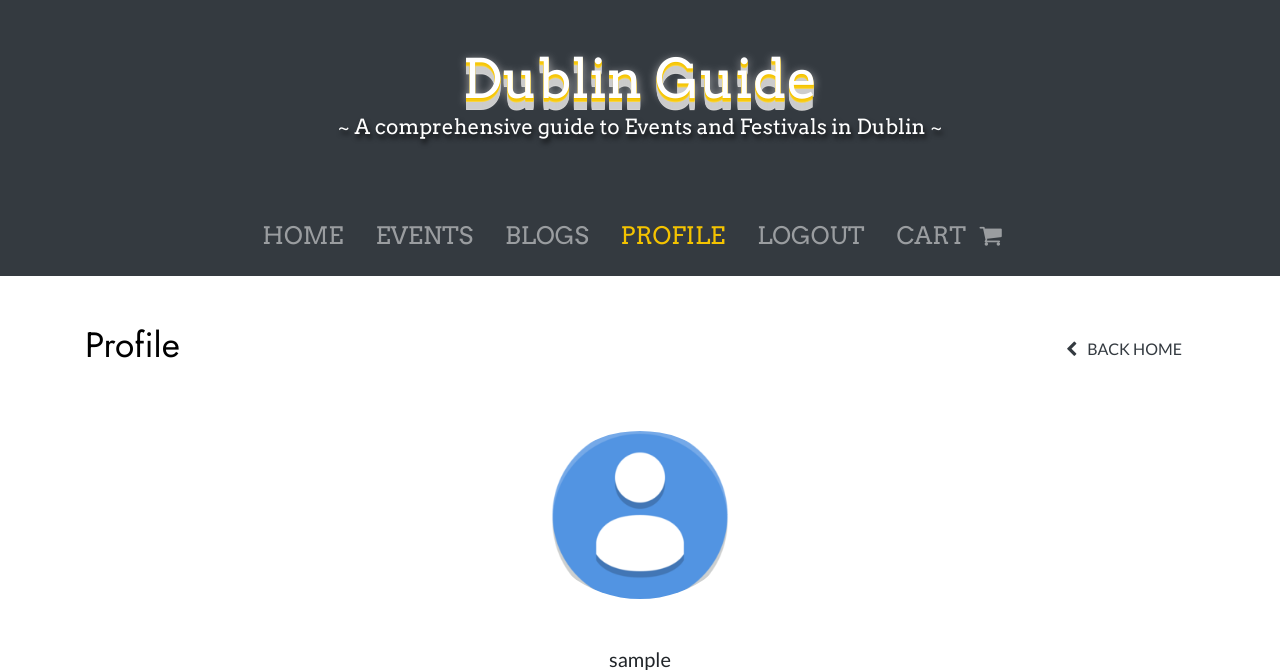
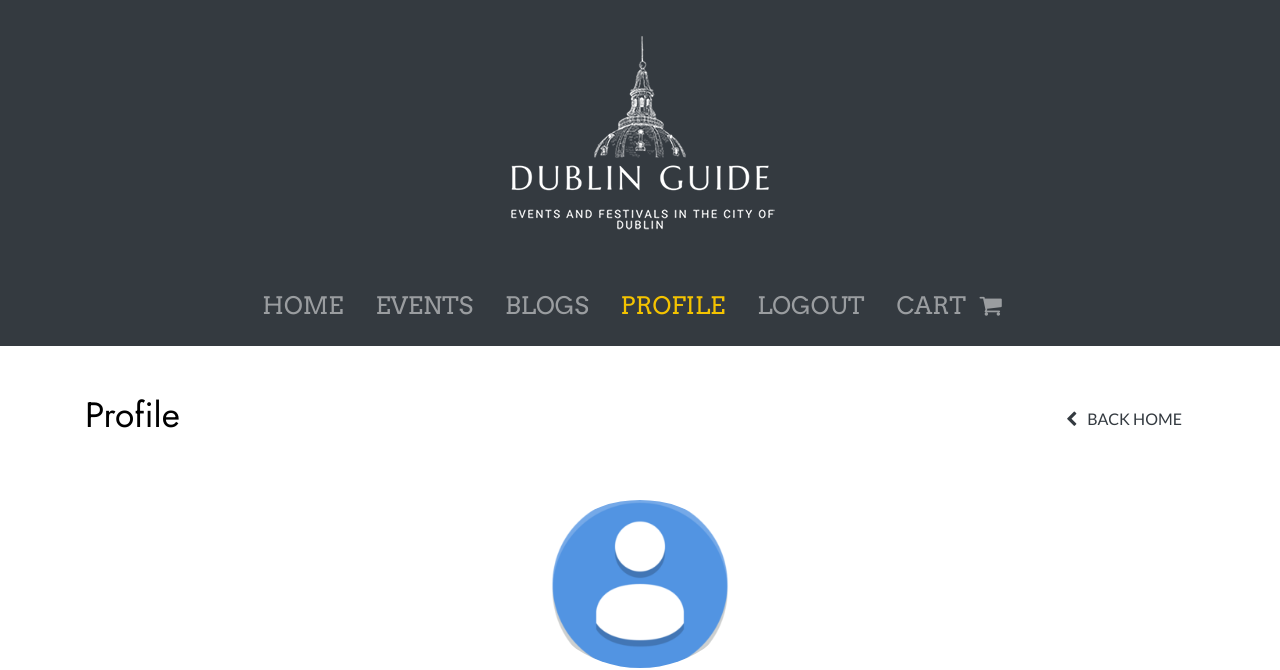
Before and after one commit to jessezauka/dublineventsguide, a Django app: page /accounts/profile/ in a window 1280 px wide. Shown: the top 670 px of the page. Run offline with Django 3.2, Linux system fonts and the light colour scheme; the visitor is signed in with stand-in values (Sample User, id 1); data comes from the database, SQL or seed files in the repository; parts of the project's set-up code (start-up, migrations or seed data) failed here and were passed over; some libraries are stand-ins or nearby versions.

Commit message:
Logo update

```diff
--- a/project/settings.py
+++ b/project/settings.py
@@ -31,7 +31,7 @@ BASE_DIR = os.path.dirname(os.path.dirname(os.path.abspath(__file__)))
 SECRET_KEY = os.environ.get('SECRET_KEY', '')
 
 # SECURITY WARNING: don't run with debug turned on in production!
-DEBUG = False
+DEBUG = True
 
 ALLOWED_HOSTS = [os.environ.get('HEROKU_HOSTNAME', '127.0.0.1')]
 
--- a/templates/base.html
+++ b/templates/base.html
@@ -78,10 +78,7 @@
 
 			<div class="container top-container px-0">
 				<div class="row d-flex w-100 justify-content-center no-gutters">
-					<div class="col text-center mt-2 mb-3 mt-lg-3 mb-lg-4 w-100">
-						<h1 class="logo-title">Dublin Guide</h1>
-						<p class="logo-sub">~ A comprehensive guide to Events and Festivals in Dublin ~</p>
-					</div>
+						<img src="{% static '/img/dublinguide.png' %}" />
 				</div>
 			</div>
 
```
Also changed, not shown: static/img/dublinguide.png (added).
